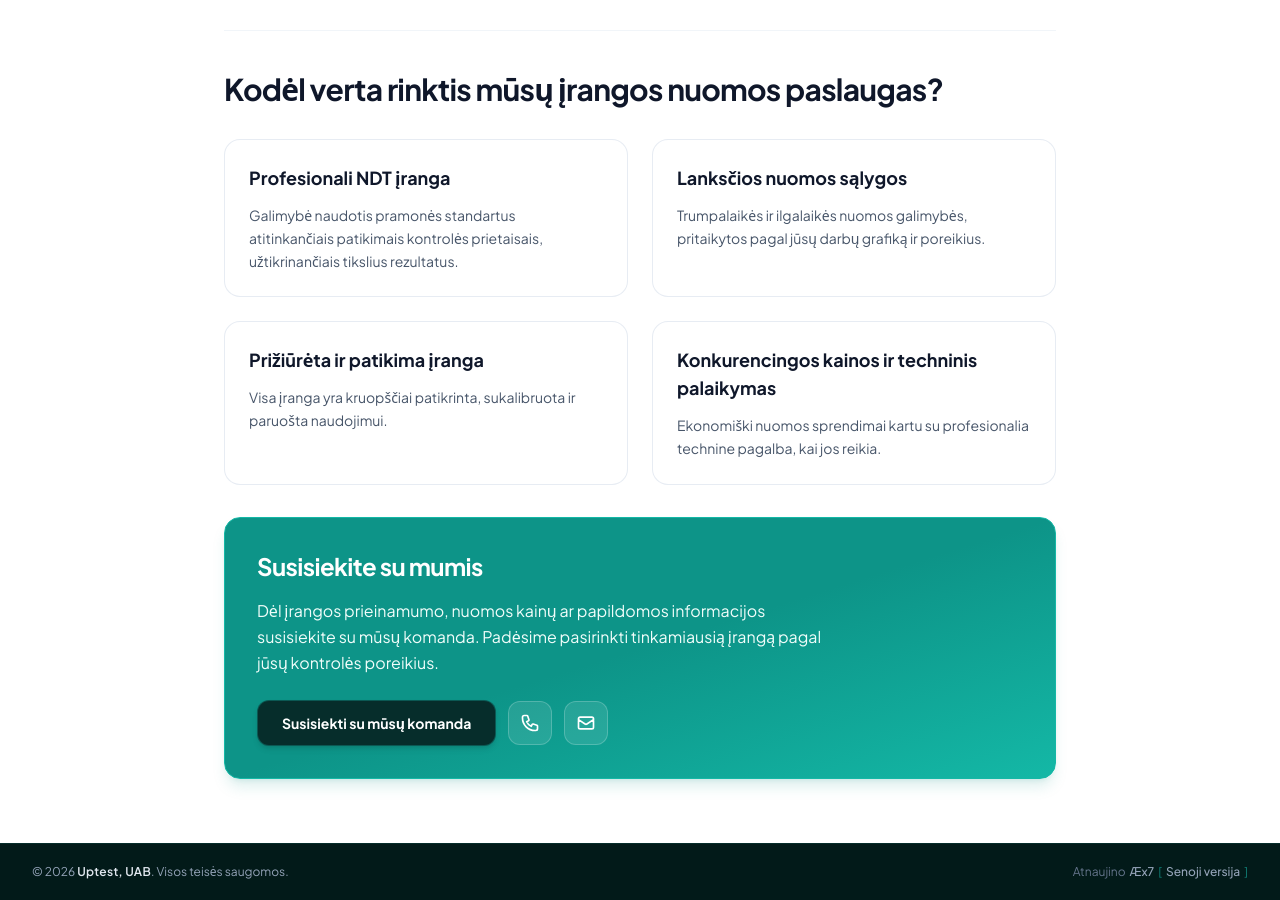
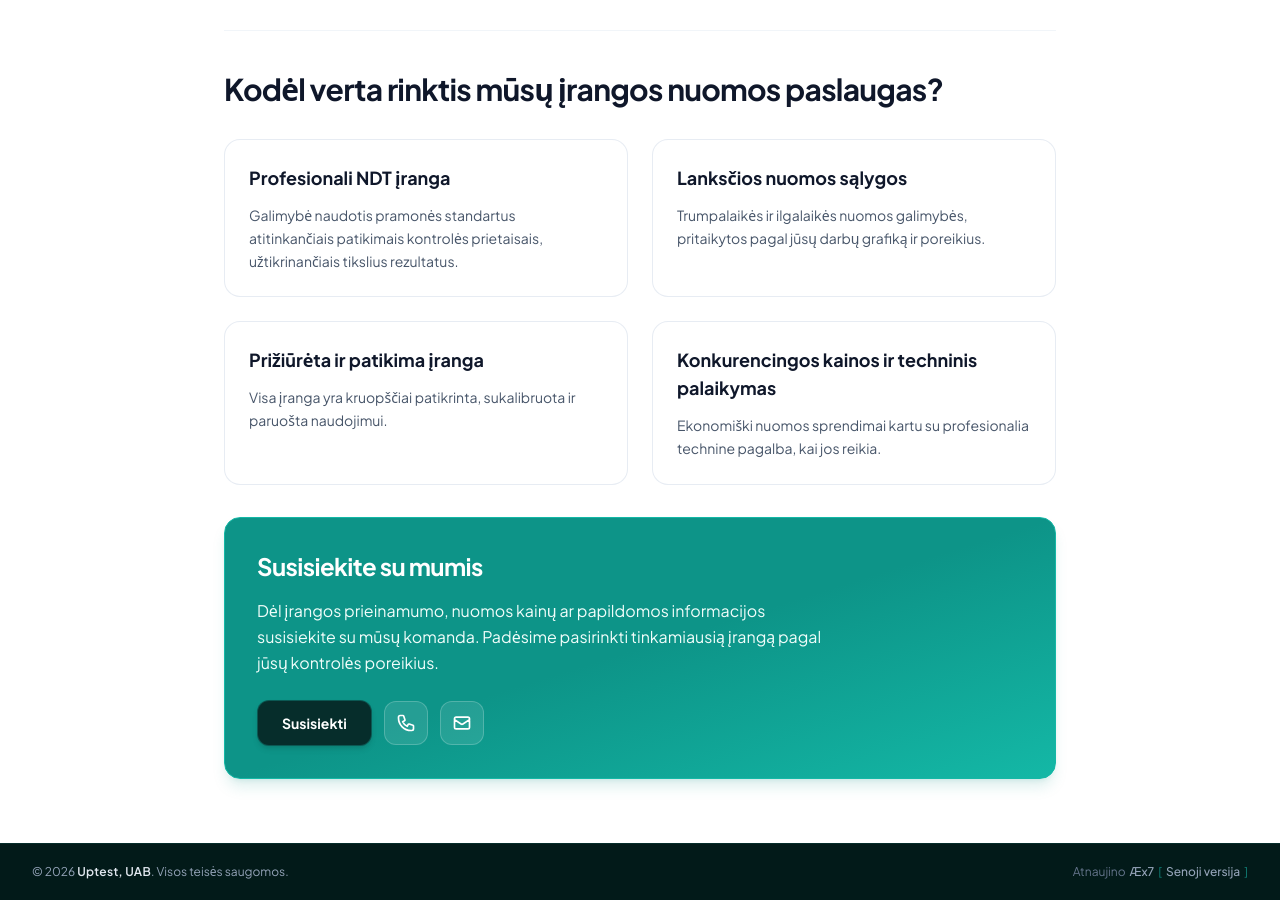
Before and after one commit to mruslys/uptest.no, a Jekyll site: the page built from lt/nk-iranga-irangos-nuoma/index.html, in a window 1280 px wide and 900 px high, scrolled down 626 px. Built offline with Jekyll 4.4.1, drawn with Linux system fonts in a browser that asks for light colours; nearby versions of some CDN libraries.

Commit message:
Update index.html

```diff
--- a/lt/nk-iranga-irangos-nuoma/index.html
+++ b/lt/nk-iranga-irangos-nuoma/index.html
@@ -63,7 +63,7 @@ og_type: "website"
     {% include cta-box.html
         title="Susisiekite su mumis"
         description="Dėl įrangos prieinamumo, nuomos kainų ar papildomos informacijos susisiekite su mūsų komanda. Padėsime pasirinkti tinkamiausią įrangą pagal jūsų kontrolės poreikius."
-        btn_text="Susisiekti su mūsų komanda"
+        btn_text="Susisiekti"
     %}
 
 </div>
```
